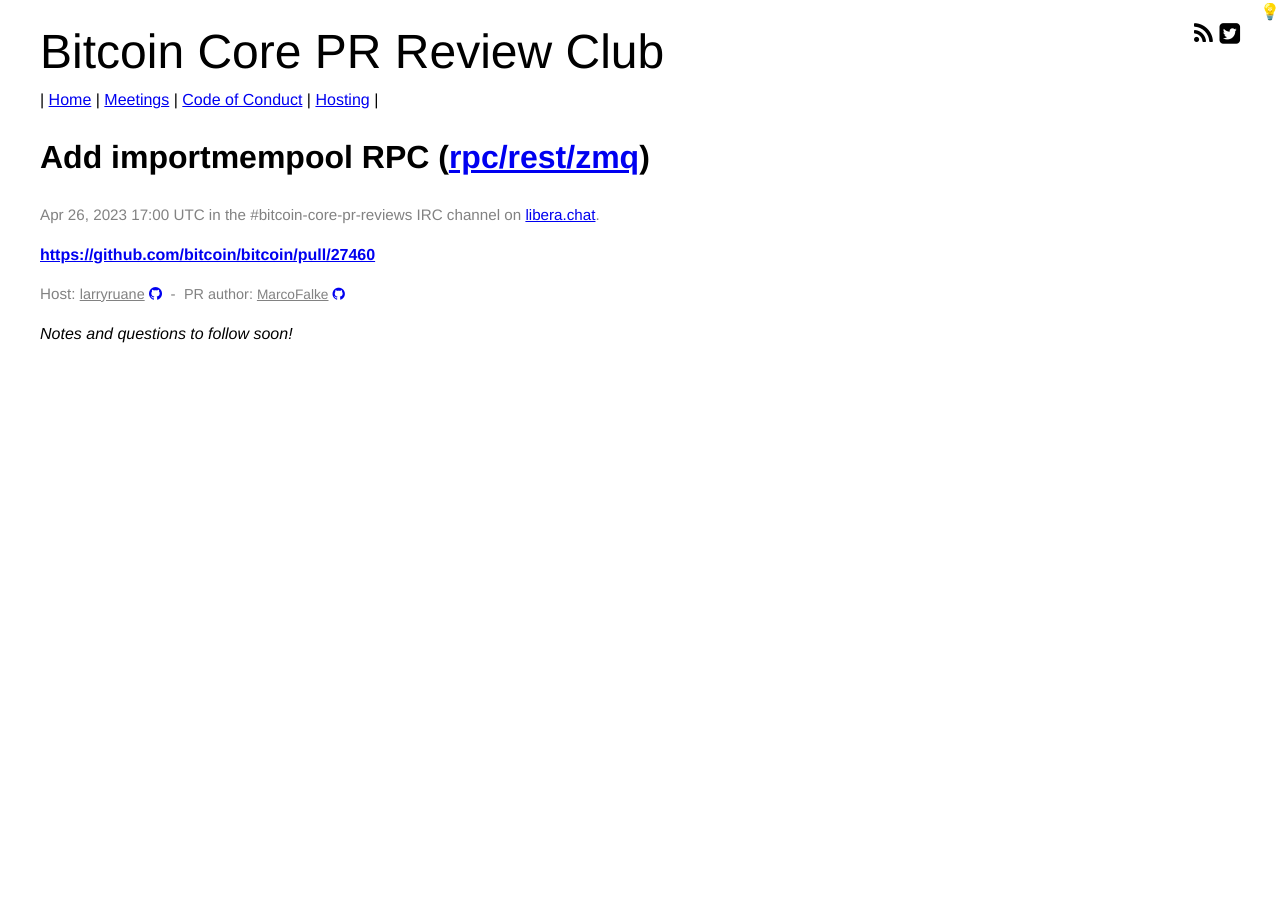
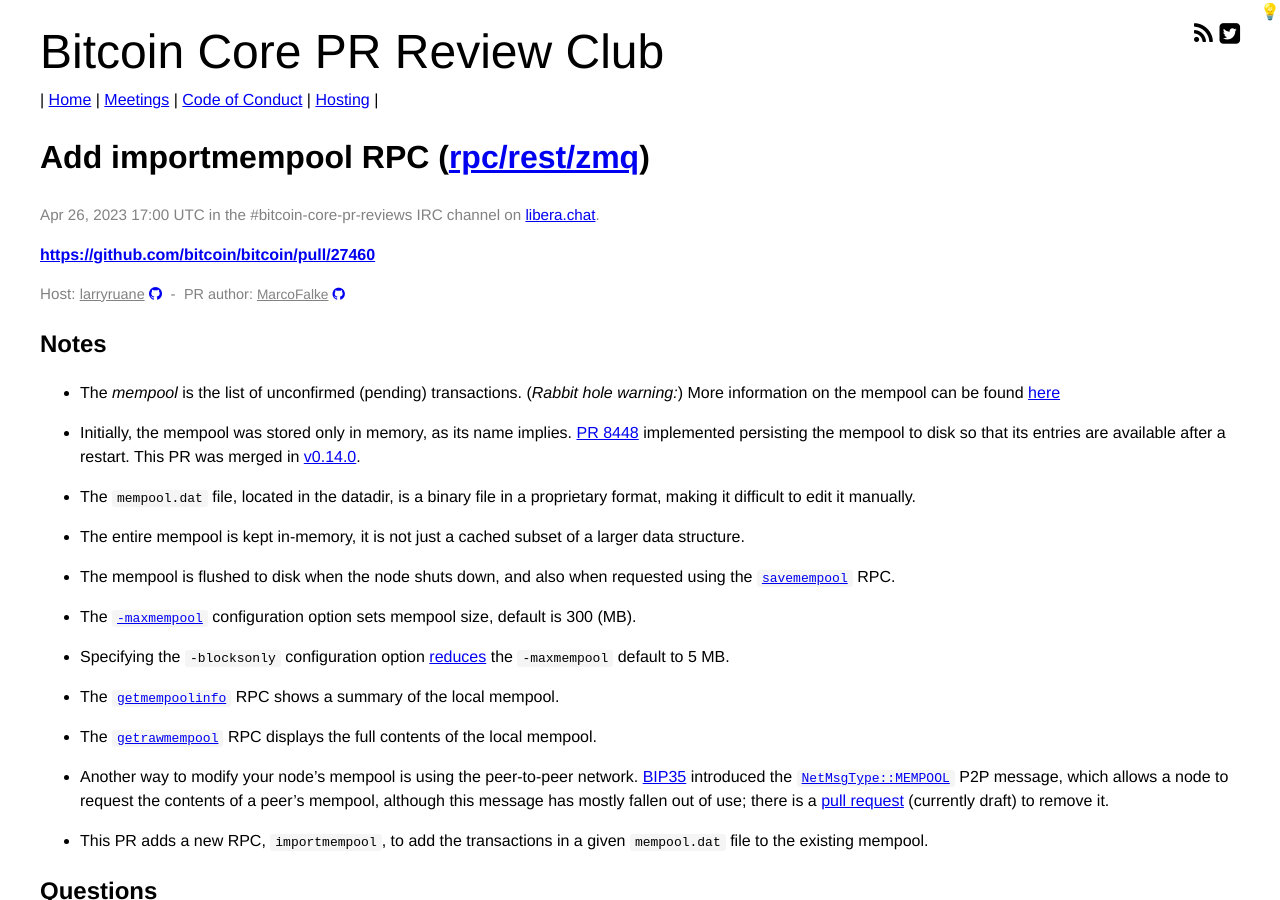
Before and after one commit to bitcoin-core-review-club/website, a Jekyll site: the page built from _posts/2023-04-26-#27460.md, in a window 1280 px wide and 900 px high. Built offline with Jekyll 4.4.1, drawn with Linux system fonts in a browser that asks for light colours; some of the changed text lies outside the part shown.

Commit message:
notes and questions n27460 (#667)

```diff
--- a/_posts/2023-04-26-#27460.md
+++ b/_posts/2023-04-26-#27460.md
@@ -7,21 +7,100 @@
 components: ["rpc/rest/zmq"]
 host: larryruane
 status: upcoming
-commit:
+commit: fab8b370257c7770abc32649ad4940eefc512f44
 ---
 
-_Notes and questions to follow soon!_
-
-<!-- TODO: Before meeting, add notes and questions
 ## Notes
 
+- The _mempool_ is the list of unconfirmed (pending) transactions.
+  (_Rabbit hole warning:_) More information on the mempool can be found
+  [here](https://bitcoinsearch.xyz/?q=mempool)
+
+- Initially, the mempool was stored only in memory, as its name implies.
+  [PR 8448](https://github.com/bitcoin/bitcoin/pull/8448)
+  implemented persisting the mempool to disk so that its entries are
+  available after a restart. This PR was merged in
+  [v0.14.0](https://github.com/bitcoin/bitcoin/blob/master/doc/release-notes/release-notes-0.14.0.md#retaining-the-mempool-across-restarts).
+
+- The `mempool.dat` file, located in the datadir, is a binary file in a
+  proprietary format, making it difficult to edit it manually.
+
+- The entire mempool is kept in-memory, it is not just a cached subset
+  of a larger data structure.
+
+- The mempool is flushed to disk when the node shuts down,
+  and also when requested using the
+  [`savemempool`](https://github.com/bitcoin/bitcoin/blob/397ed22162f05fa7fb27c2e5f49f5917884b4716/src/rpc/mempool.cpp#L722)
+  RPC.
+
+- The [`-maxmempool`](https://github.com/bitcoin/bitcoin/blob/master/doc/reduce-memory.md#memory-pool)
+  configuration option sets mempool size, default is 300 (MB).
+
+- Specifying the `-blocksonly` configuration option
+  [reduces](https://github.com/bitcoin/bitcoin/pull/26471)
+  the `-maxmempool` default to 5 MB.
+
+- The [`getmempoolinfo`](https://github.com/bitcoin/bitcoin/blob/397ed22162f05fa7fb27c2e5f49f5917884b4716/src/rpc/mempool.cpp#L691)
+  RPC shows a summary of the local mempool.
+
+- The [`getrawmempool`](https://github.com/bitcoin/bitcoin/blob/397ed22162f05fa7fb27c2e5f49f5917884b4716/src/rpc/mempool.cpp#L381)
+   RPC displays the full contents of the local mempool.
+
+- Another way to modify your node's mempool is using the peer-to-peer network.
+  [BIP35](https://github.com/bitcoin/bips/blob/master/bip-0035.mediawiki)
+  introduced the
+  [`NetMsgType::MEMPOOL`](https://github.com/bitcoin/bitcoin/blob/2cc43de69bdb995ac7faff4ed67caf773026ab29/src/net_processing.cpp#L4602)
+  P2P message, which allows a node to request the contents of a peer's mempool,
+  although this message has mostly fallen out of use; there is a
+  [pull request](https://github.com/bitcoin/bitcoin/pull/27426) (currently draft)
+  to remove it.
+
+- This PR adds a new RPC, `importmempool`, to add the transactions in a given `mempool.dat`
+  file to the existing mempool.
 
 
 ## Questions
 
 1. Did you review the PR? [Concept ACK, approach ACK, tested ACK, or NACK](https://github.com/bitcoin/bitcoin/blob/master/CONTRIBUTING.md#peer-review)? What was your review approach?
--->
 
+1. What are the advantages of persisting the mempool to disk?
+
+1. Briefly, in your own words, what does this PR do, what would
+   be some of its use cases, and what problems does it solve?
+
+1. How large is the mainnet `mempool.dat` file on your system?
+   Does this size differ significantly from the `-maxmempool` setting?
+   If so, why?
+
+1. What happens if the imported mempool file contains transactions that
+   are already in the mempool?
+
+1. What happens if the `-maxmempool` configuration value is too small to accommodate
+   the imported file?
+
+1. The RPC arguments include three boolean options:
+     - `use_current_time`
+     - `apply_fee_delta_priority`
+     - `apply_unbroadcast_set`
+
+   What does each of these do, and why they are options to this RPC?
+
+1. The [second commit](https://github.com/bitcoin-core-review-club/bitcoin/commit/fa0a6bc1a47c5a1b659bbc18c49c1f07600eeed2)
+   adds the
+   [`ImportMempoolOptions`](https://github.com/bitcoin-core-review-club/bitcoin/commit/fa0a6bc1a47c5a1b659bbc18c49c1f07600eeed2#diff-ec4bd1642cf1575f2e44c908de766f91766c6257674f6a2d3bc02c04a0246e24R20-R22)
+   struct. What is its purpose?
+
+1. The [PR description](https://github.com/bitcoin/bitcoin/pull/27460#issue-1666222511)
+   states that it's possible to copy an existing `mempool.dat` file between two
+   data directories. Does this work even if the architectures are different
+   (for example, 32-bit versus 64-bit, big-endian versus little-endian)?
+
+1. What are these
+   [calls to Ensure*()](https://github.com/bitcoin-core-review-club/bitcoin/commit/fab8b370257c7770abc32649ad4940eefc512f44#diff-9c5b83de6dc84af277e352c88b9291aa44340a3c75f572a0b51661eb0a838de9R753-R756)
+   doing? (These occur in many RPC handlers.)
+
+1. What does the "1" mean
+   [here](https://github.com/bitcoin-core-review-club/bitcoin/commit/fab8b370257c7770abc32649ad4940eefc512f44#diff-84c7a7f36362b9724c31e5dec9879b2f81eae0d0addbc9c0933c3558c577de65R167)?
 
 <!-- TODO: After meeting, uncomment and add meeting log between the irc tags
 ## Meeting Log
```
